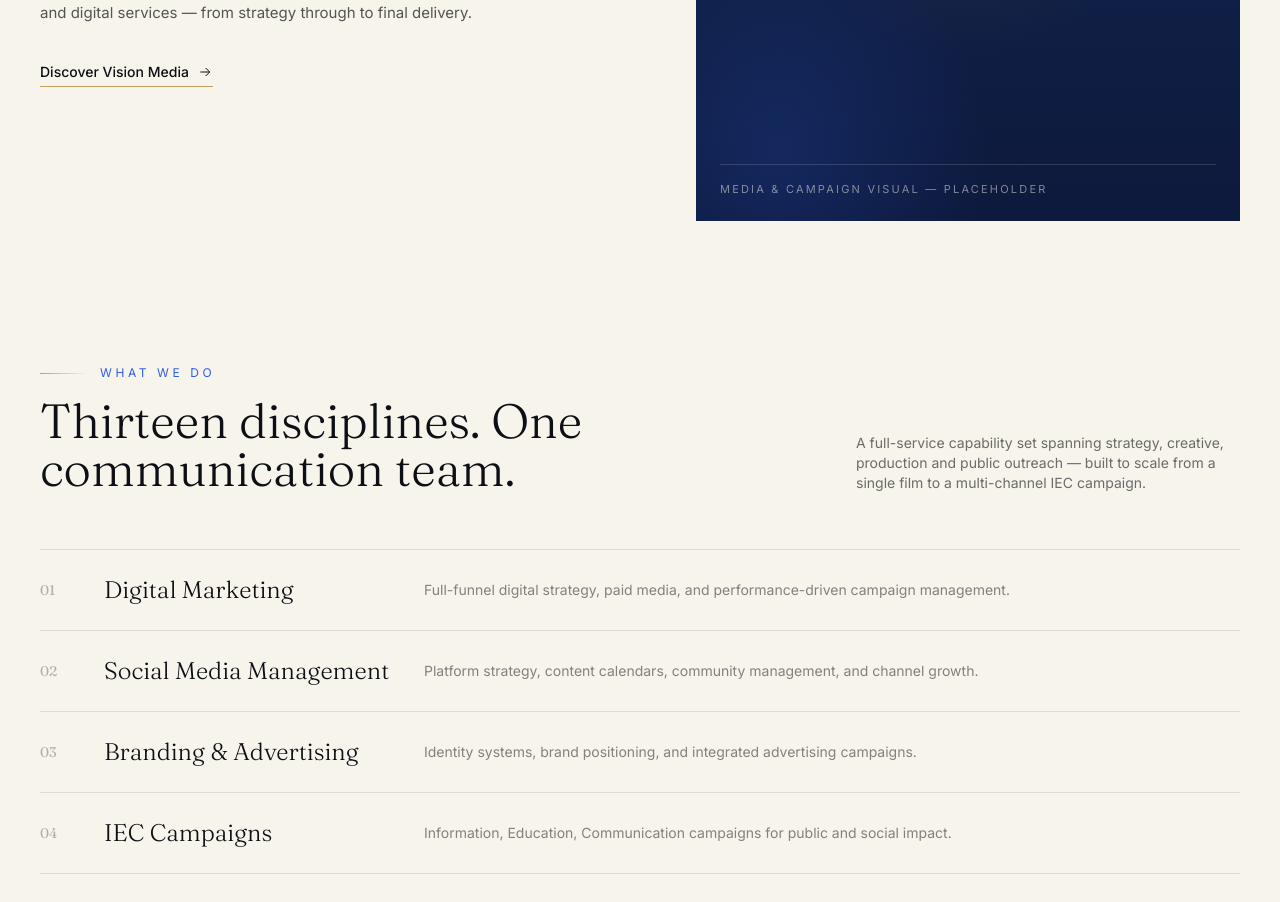
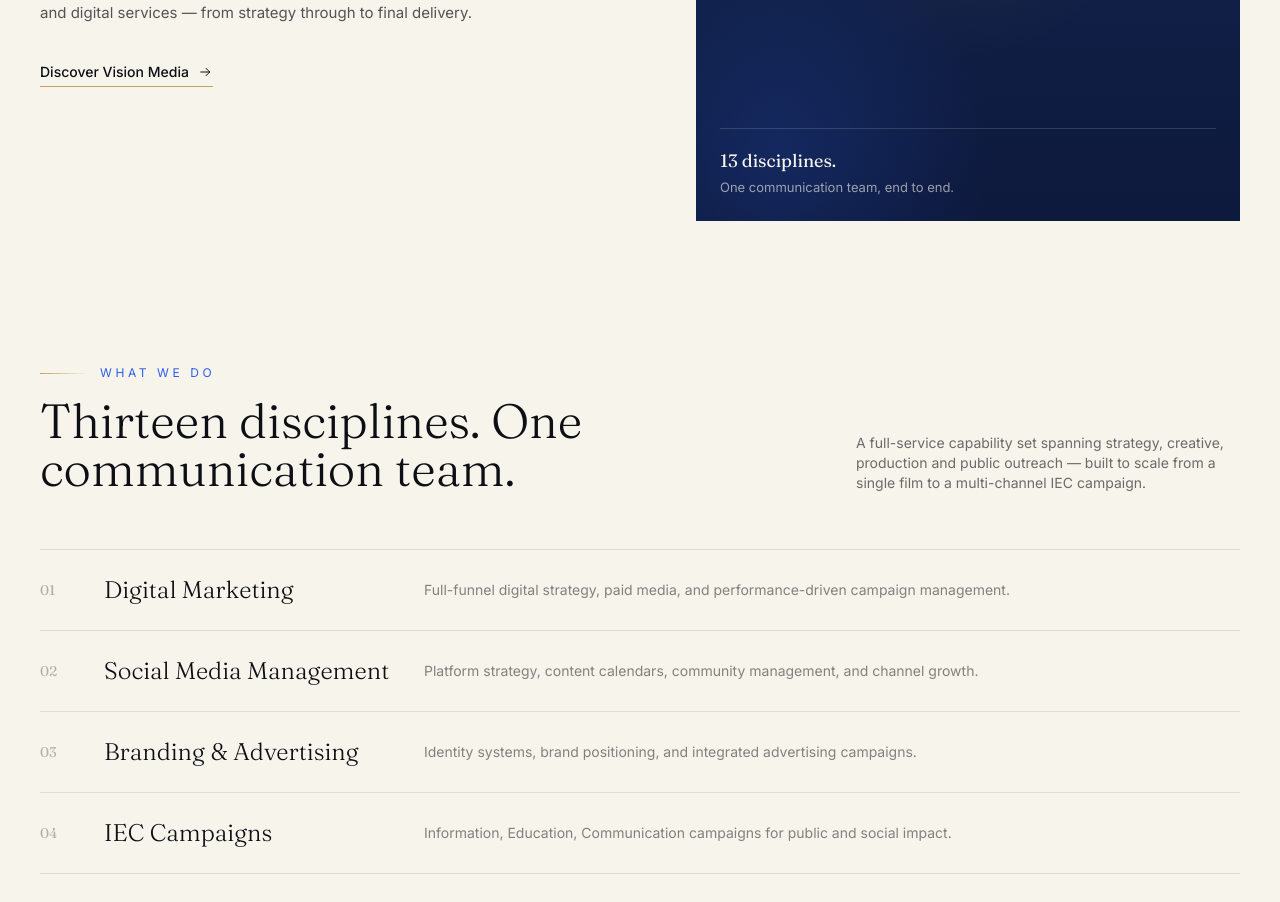
Before and after one commit to winodinfospace-official/VMCommunications, a Next.js app: page / in a window 1280 px wide. Shown: the part 1283-2185 px from the top of the page. Built offline with nearby package versions, Linux system fonts and the light colour scheme.

Commit message:
Modify text and layout in page component
Updated text content and styling in the page component.

```diff
--- a/app/page.tsx
+++ b/app/page.tsx
@@ -72,8 +72,9 @@ export default function HomePage() {
                   <div className="w-10 h-10 rounded-full border border-gold" />
                 </div>
               </div>
-              <div className="absolute bottom-6 left-6 right-6 border-t border-ivory/15 pt-4">
-                <p className="text-ivory/50 text-[11px] tracking-[0.2em]">MEDIA & CAMPAIGN VISUAL — PLACEHOLDER</p>
+              <div className="absolute bottom-6 left-6 right-6 border-t border-ivory/15 pt-5">
+                <p className="text-ivory text-lg font-display leading-snug">13 disciplines.</p>
+                <p className="text-ivory/60 text-[13px] mt-1">One communication team, end to end.</p>
               </div>
             </div>
           </Reveal>
```
